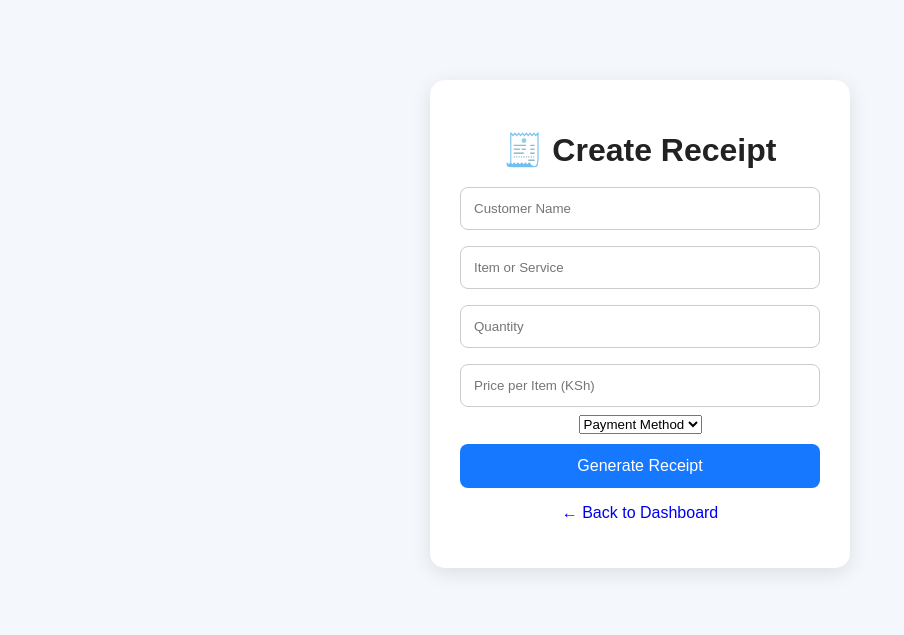
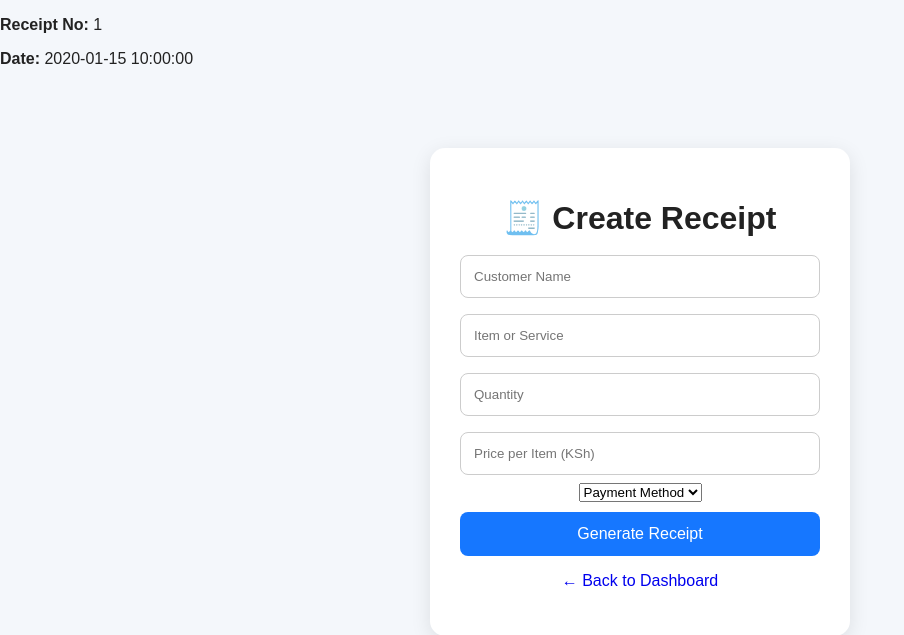
Before and after one commit to sc334ar/SmartBiz, a Flask app: template templates/templates/templates/static/templates/receipt.html in a window 1280 px wide. Shown: the top 635 px of the page, without its empty margins (0-904 px from the left). Run offline with Flask 3, Linux system fonts and the light colour scheme; the template is opened without the code that fills it: most values are stand-ins (such as "Sample title", 1, 10 or a date in 2020); parts of the project's set-up code (start-up, migrations or seed data) failed here and were passed over.

Commit message:
Add receipt number and date to receipt template

```diff
--- a/templates/templates/templates/static/templates/receipt.html
+++ b/templates/templates/templates/static/templates/receipt.html
@@ -4,6 +4,9 @@
     <meta charset="UTF-8">
     <meta name="viewport" content="width=device-width, initial-scale=1.0">
     <title>Create Receipt - SmartBiz</title>
+   <p><strong>Receipt No:</strong> {{ receipt_number }}</p>
+
+<p><strong>Date:</strong> {{ date }}</p>
     <link rel="stylesheet" href="{{ url_for('static', filename='style.css') }}">
 </head>
 
```
